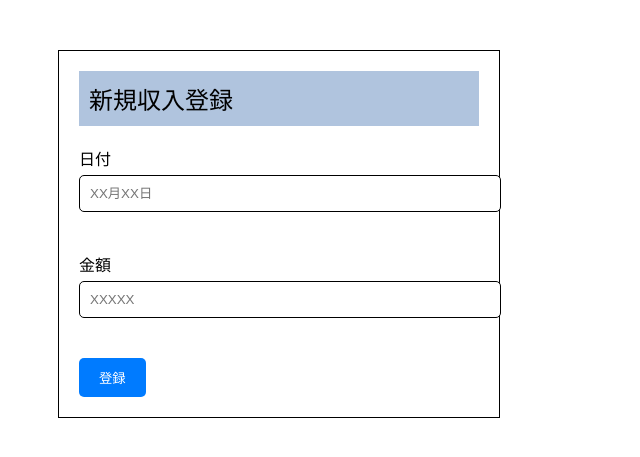
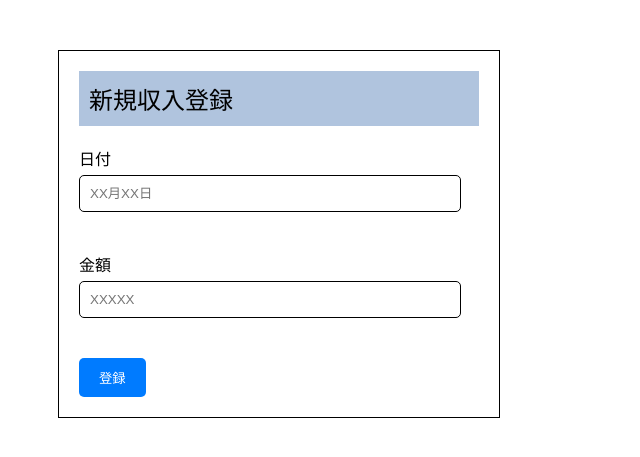
Before and after one commit to e235729/kakeibo, a Flask app: page /new_income in a window 1280 px wide. Shown: the top 457 px of the page, without its empty margins (0-640 px from the left). Run offline with Flask 3, Linux system fonts and the light colour scheme.

Commit message:
幅の修正

```diff
--- a/Stulab2/templates/new_expense.html
+++ b/Stulab2/templates/new_expense.html
@@ -28,7 +28,7 @@
             margin-bottom: 5px;
         }
         input[type="text"] {
-            width: 100%;
+            width: 90%;
             padding: 10px;
             margin-bottom: 20px;
             border: 1px solid #000;
--- a/Stulab2/templates/new_income.html
+++ b/Stulab2/templates/new_income.html
@@ -28,7 +28,7 @@
             margin-bottom: 5px;
         }
         input[type="text"] {
-            width: 100%;
+            width: 90%;
             padding: 10px;
             margin-bottom: 20px;
             border: 1px solid #000;
```
